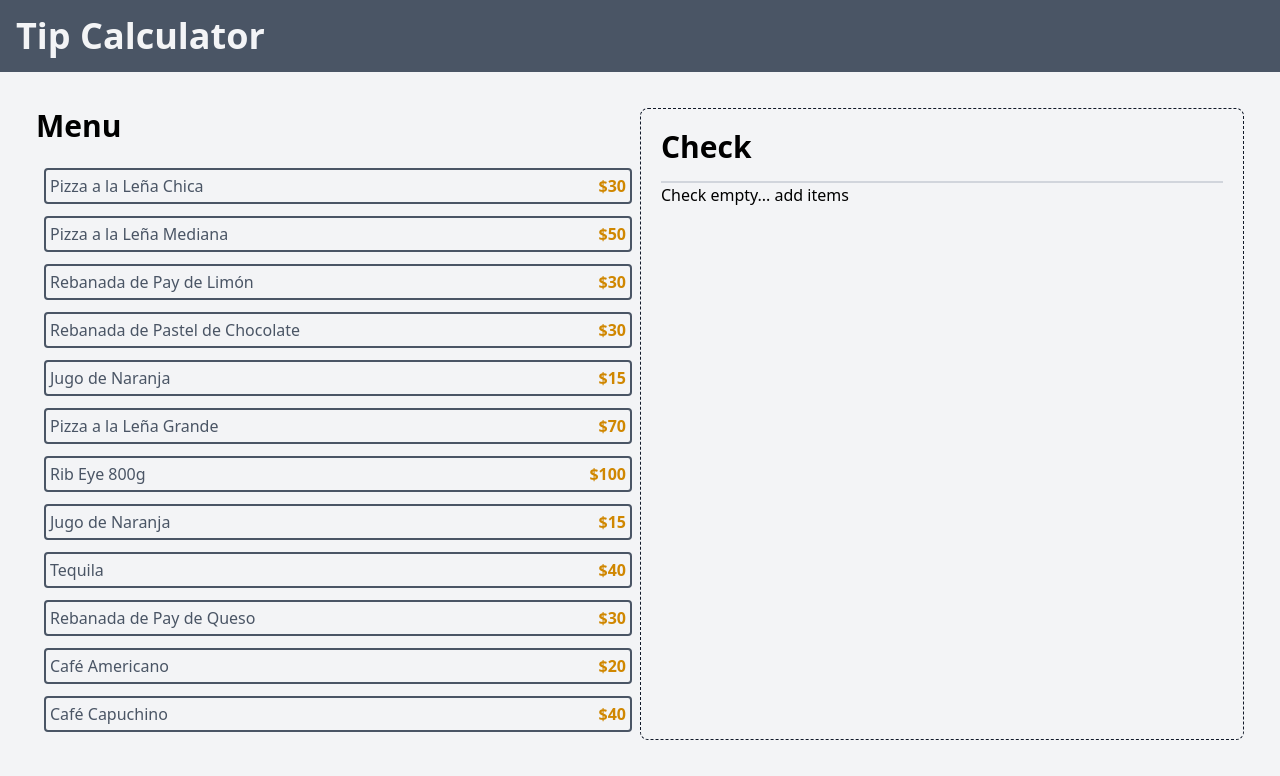
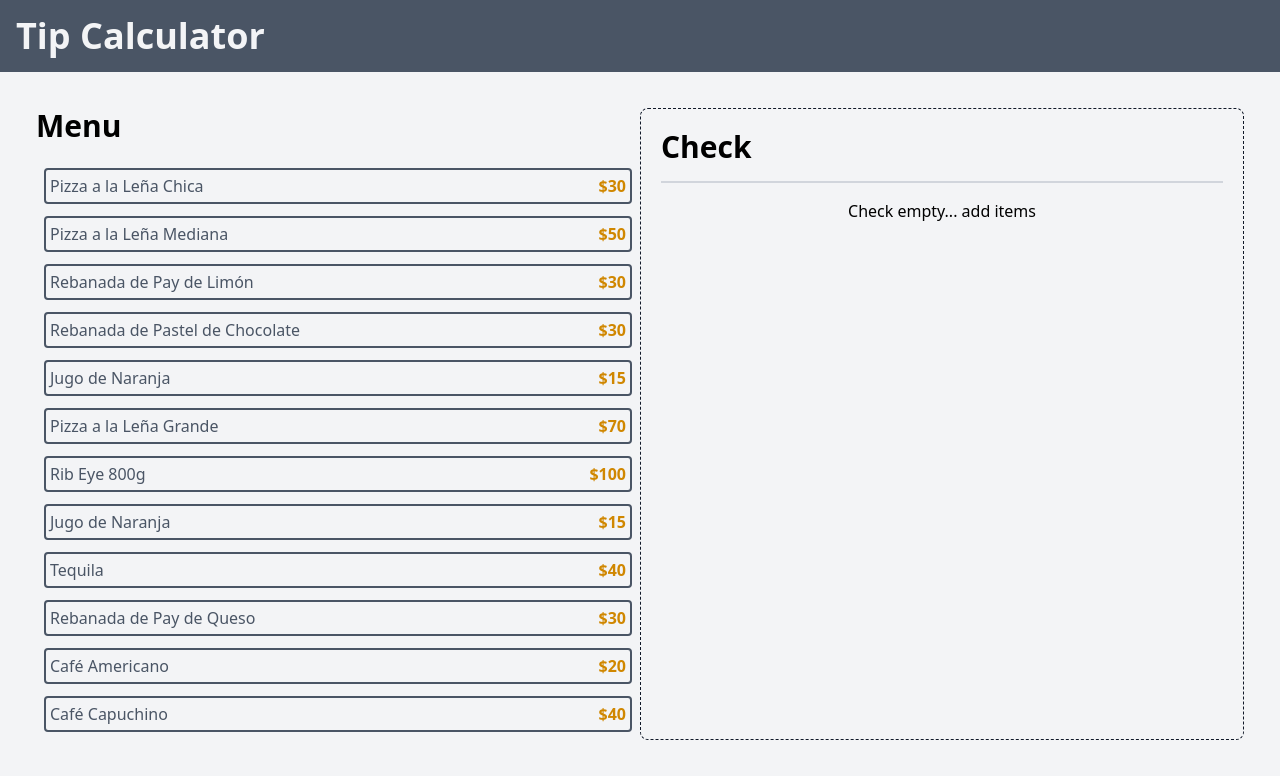
Before and after one commit to Jommp/tip-calculator, a React (Vite) app: page / in a window 1280 px wide. Shown: the top 776 px of the page. Built offline with nearby package versions, Linux system fonts and the light colour scheme.

Commit message:
feat(App): replace OrderItem by Order component

```diff
--- a/src/App.tsx
+++ b/src/App.tsx
@@ -3,7 +3,7 @@ import { menuItems } from "./mocks/db";
 import useOrder from "./hooks/useOrder";
 
 import MenuItem from "./components/MenuItem";
-import OrderItem from "./components/OrderItem";
+import Order from "./components/Order";
 
 import "./App.css";
 
@@ -66,19 +66,16 @@ export default function App() {
               Check
             </h2>
 
-            <div className="space-y-3">
-              {
-                !order.length ?
-                  <p>Check empty... add items</p> :
-                  order.map(item => (
-                    <OrderItem
-                      key={item.id}
-                      item={item}
-                      removeItemFromOrder={removeItemFromOrder}
-                    />
-                  ))
-              }
-            </div>
+            {
+              !order.length ?
+                <p className="text-center mt-4">Check empty... add items</p> :
+                <div className="py-4">
+                  <Order
+                    order={order}
+                    removeItemFromOrder={removeItemFromOrder}
+                  />
+                </div>
+            }
           </div>
         </section>
       </main>
```
